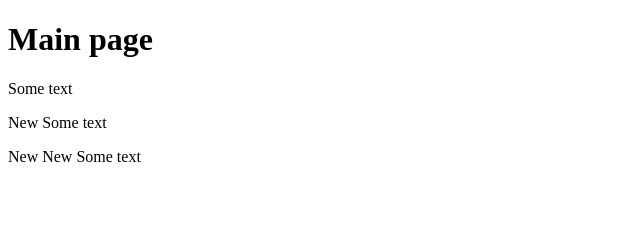
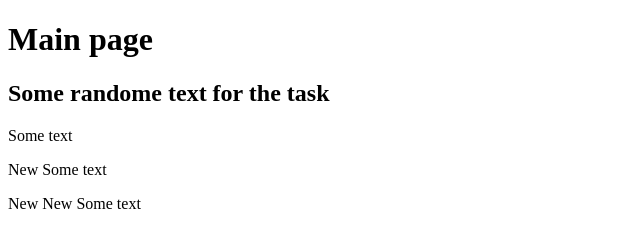
Before and after one commit to atom523/RRPS02, a plain HTML site: page index.html in a window 1280 px wide. Shown: the whole page, without its empty margins (0-640 px from the left). Drawn offline with Linux system fonts and the light colour scheme.

Commit message:
Після тегу h1 додано тег h2 для гілки text

```diff
--- a/index.html
+++ b/index.html
@@ -6,6 +6,7 @@
 </head>
 <body>
  <h1>Main page</h1>
+ <h2>Some randome text for the task</h2>
  <p>Some text</p>
  <p>New Some text</p>
  <p>New New Some text</p>
```
